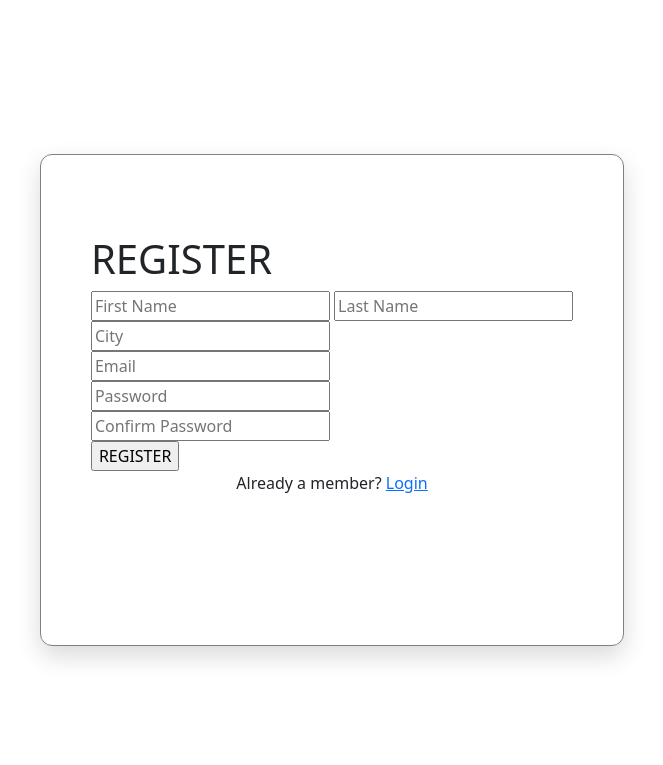
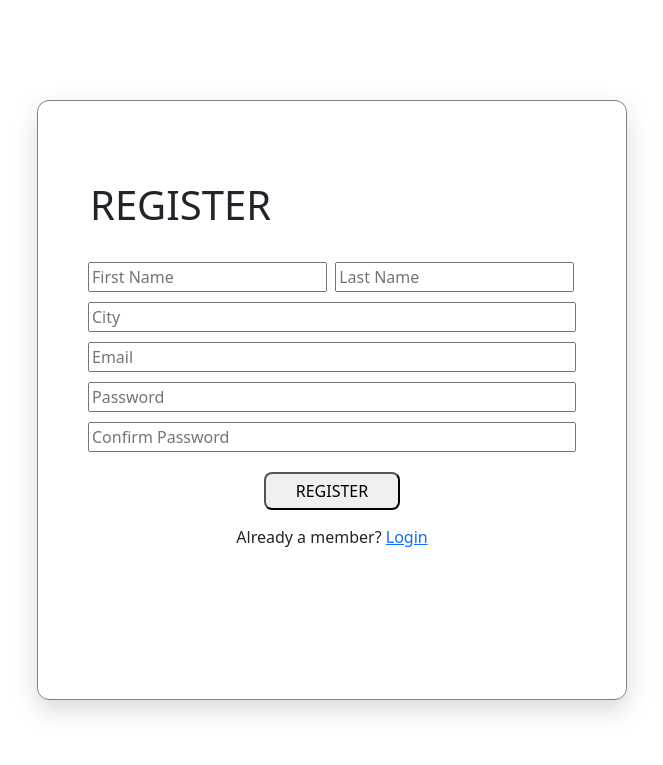
Before and after one commit to follybobbo/CafeWifi, a Flask app: page /register in a window 1280 px wide. Shown: the part 80-845 px from the top of the page, without its empty margins (308-971 px from the left). Run offline with Flask 3, Linux system fonts and the light colour scheme; some libraries are stand-ins or nearby versions.

Commit message:
add internal styling and class name

```diff
--- a/templates/register.html
+++ b/templates/register.html
@@ -19,22 +19,26 @@
         {% endwith %}
 
         <div id="form-id">
-            <h1>REGISTER</h1>
-            <div>
-                <span>{{form.name(placeholder="First Name")}}</span>
-                <span>{{form.surname(placeholder="Last Name")}}</span>
+            <h1 style="padding: 0 2px 20px 2px;">REGISTER</h1>
+            <div class="register-entry-container">
+                <span style="margin-right:2px;">{{form.name(placeholder="First Name")}}</span>
+                <span style="margin-left:2px;">{{form.surname(placeholder="Last Name")}}</span>
             </div>
-            <div>
-                {{form.city(placeholder="City")}}
+
+            <div class="register-entry-container">
+                {{form.city(placeholder="City", size=47)}}
             </div>
-            <div>
-                {{form.email(placeholder="Email")}}
+
+            <div class="register-entry-container">
+                {{form.email(placeholder="Email", size=47)}}
             </div>
-            <div>
-                {{form.password(placeholder="Password")}}
+
+            <div class="register-entry-container">
+                {{form.password(placeholder="Password", size=47)}}
             </div>
-            <div>
-                {{form.password_confirm(placeholder="Confirm Password")}}
+
+            <div class="register-entry-container">
+                {{form.password_confirm(placeholder="Confirm Password", size=47)}}
             </div>
 
 <!--              FORM ERRORS-->
@@ -49,8 +53,9 @@
                 </ul>
               {% endif %}
 
-
-            {{form.register(id="register-form_btn")}}
+            <div id="register-submit-container">
+                {{form.register(id="register-form-btn")}}
+            </div>
         </div>
         <div style="text-align: center;">
             <span>Already a member?</span >
```
